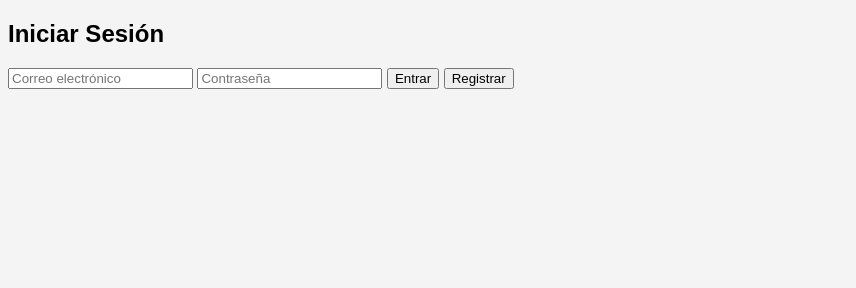
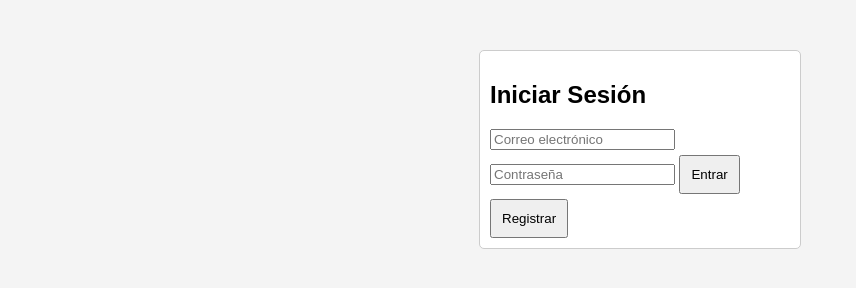
Before and after one commit to KiikezLabs2024/ReposChat, a plain HTML site: page index.html in a window 1280 px wide. Shown: the whole page, without its empty margins (0-856 px from the left). Drawn offline with Linux system fonts and the light colour scheme.

Commit message:
Update styles.css

```diff
--- a/styles.css
+++ b/styles.css
@@ -3,7 +3,7 @@ body {
     background-color: #f4f4f4;
 }
 
-.chat-container {
+.login-container, .chat-container {
     width: 300px;
     margin: 50px auto;
     border: 1px solid #ccc;
@@ -29,6 +29,7 @@ body {
     padding: 10px;
 }
 
-#send-button {
+#send-button, #login-button, #register-button, #logout-button {
     padding: 10px;
+    margin-top: 5px;
 }
```
